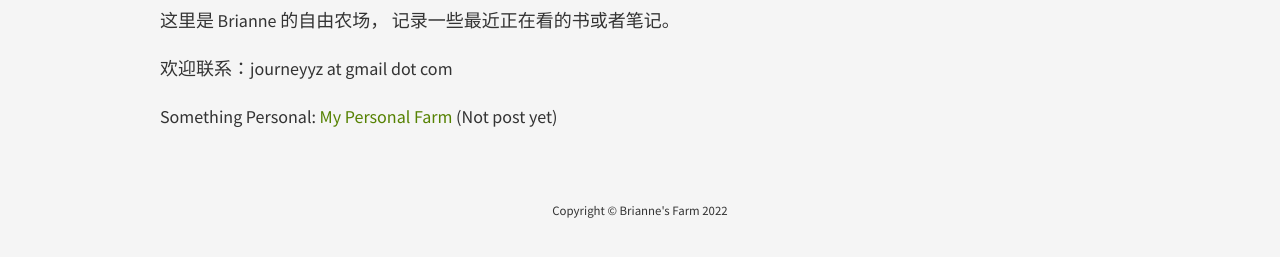
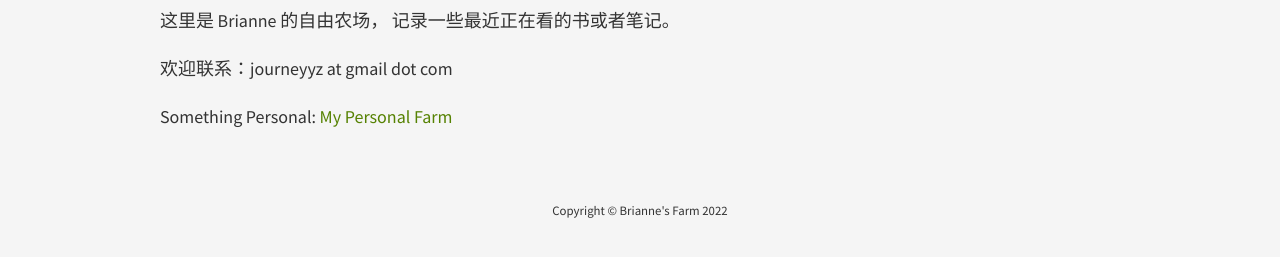
Before and after one commit to shellyyz/shellyyz.github.io, a Jekyll site: the page built from about/index.md, in a window 1280 px wide. Shown: the part 186-443 px from the top of the page. Built offline with Jekyll 4.4.1, drawn with Linux system fonts in a browser that asks for light colours; comment, search, counter and statistics services are not loaded.

Commit message:
Update index.md

```diff
--- a/about/index.md
+++ b/about/index.md
@@ -9,4 +9,4 @@ title: About
 
 欢迎联系：journeyyz at gmail dot com
 
-Something Personal:  <a href="./personal_index.md" target="_blank">My Personal Farm</a> (Not post yet)
+Something Personal:  <a href="https://sites.google.com/view/farm-records" target="_blank">My Personal Farm</a>
```
